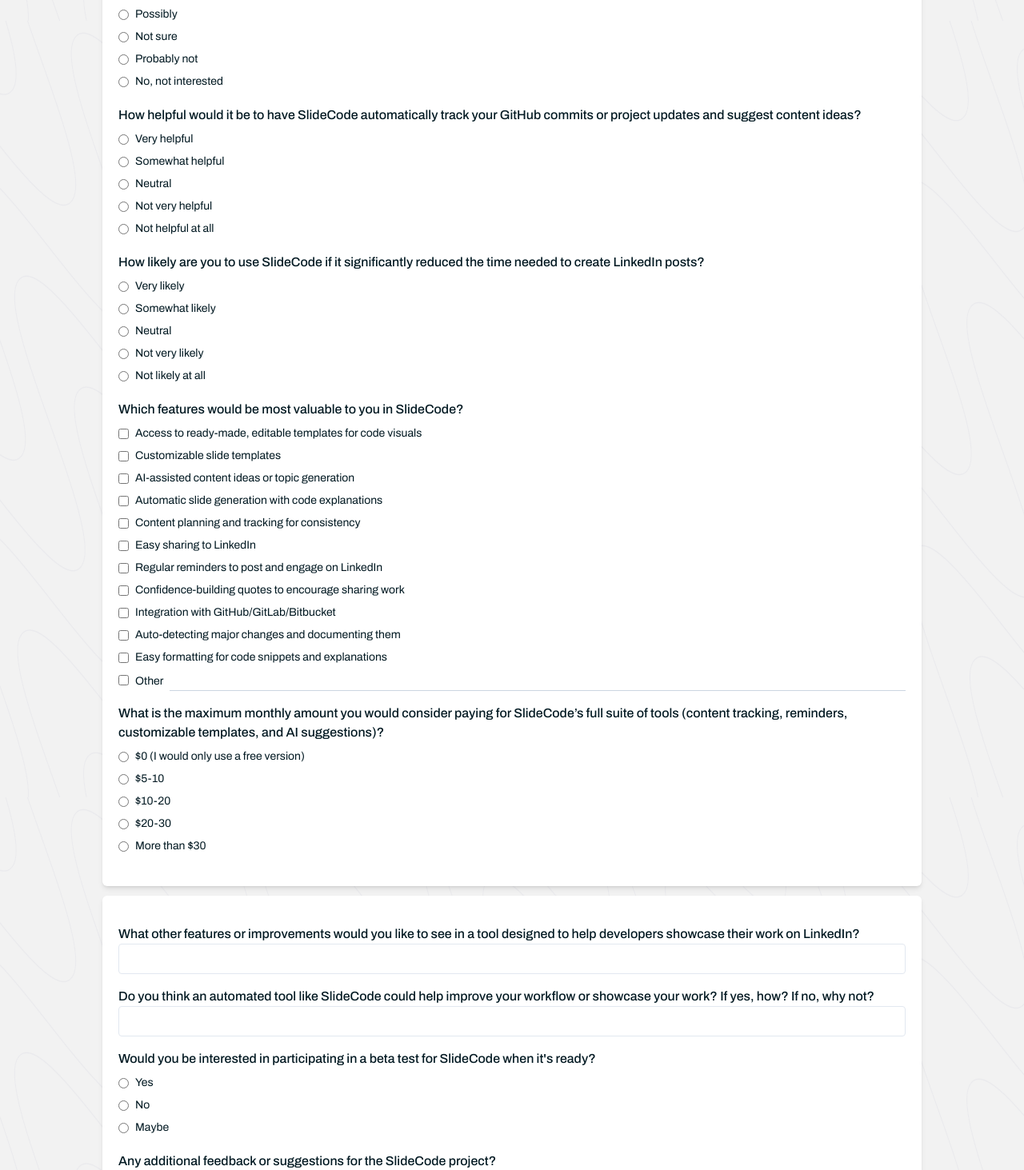
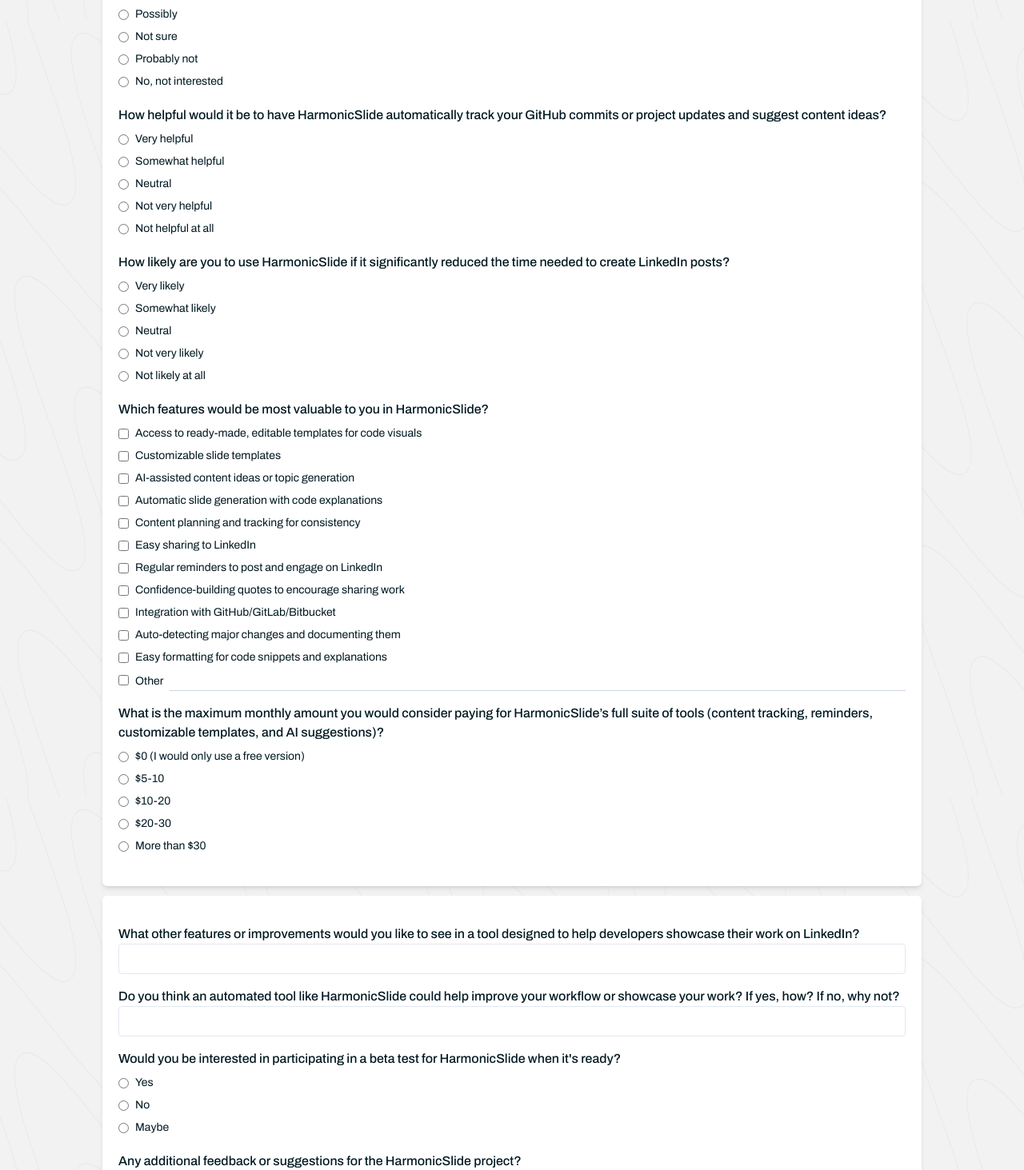
Before and after one commit to Stevolisis/harmonic-web, a Next.js app: page / in a window 1280 px wide. Shown: the part 5800-7263 px from the top of the page at 80% size. Built offline with nearby package versions, Linux system fonts and the light colour scheme; no server answers.

Commit message:
SlideCode to HarmonicSlide surveyData Correction

```diff
--- a/src/surveyData.js
+++ b/src/surveyData.js
@@ -274,7 +274,7 @@ export const InterestInFeatures = {
         {
             name: "helpfulness_of_auto_tracking",
             type: "radio",
-            question: "How helpful would it be to have SlideCode automatically track your GitHub commits or project updates and suggest content ideas?",
+            question: "How helpful would it be to have HarmonicSlide automatically track your GitHub commits or project updates and suggest content ideas?",
             options: [
                 "Very helpful",
                 "Somewhat helpful",
@@ -286,7 +286,7 @@ export const InterestInFeatures = {
         {
             name: "likelihood_of_use",
             type: "radio",
-            question: "How likely are you to use SlideCode if it significantly reduced the time needed to create LinkedIn posts?",
+            question: "How likely are you to use HarmonicSlide if it significantly reduced the time needed to create LinkedIn posts?",
             options: [
                 "Very likely",
                 "Somewhat likely",
@@ -298,7 +298,7 @@ export const InterestInFeatures = {
         {
             name: "valuable_features",
             type: "check",
-            question: "Which features would be most valuable to you in SlideCode?",
+            question: "Which features would be most valuable to you in HarmonicSlide?",
             options: [
                 "Access to ready-made, editable templates for code visuals",
                 "Customizable slide templates",
@@ -317,7 +317,7 @@ export const InterestInFeatures = {
         {
             name: "payment_amount",
             type: "radio",
-            question: "What is the maximum monthly amount you would consider paying for SlideCode’s full suite of tools (content tracking, reminders, customizable templates, and AI suggestions)?",
+            question: "What is the maximum monthly amount you would consider paying for HarmonicSlide’s full suite of tools (content tracking, reminders, customizable templates, and AI suggestions)?",
             options: [
                 "$0 (I would only use a free version)",
                 "$5-10",
@@ -353,12 +353,12 @@ export const Feedback = {
         {
             name: "automated_tool_help",
             type: "singleInput:textarea",
-            question: "Do you think an automated tool like SlideCode could help improve your workflow or showcase your work? If yes, how? If no, why not?",
+            question: "Do you think an automated tool like HarmonicSlide could help improve your workflow or showcase your work? If yes, how? If no, why not?",
         },
         {
             name: "beta_test_interest",
             type: "radio",
-            question: "Would you be interested in participating in a beta test for SlideCode when it's ready?",
+            question: "Would you be interested in participating in a beta test for HarmonicSlide when it's ready?",
             options: [
                 "Yes",
                 "No",
@@ -368,7 +368,7 @@ export const Feedback = {
         {
             name: "additional_feedback",
             type: "singleInputNotRequired:textarea",
-            question: "Any additional feedback or suggestions for the SlideCode project?",
+            question: "Any additional feedback or suggestions for the HarmonicSlide project?",
         }
     ]
 };
```
